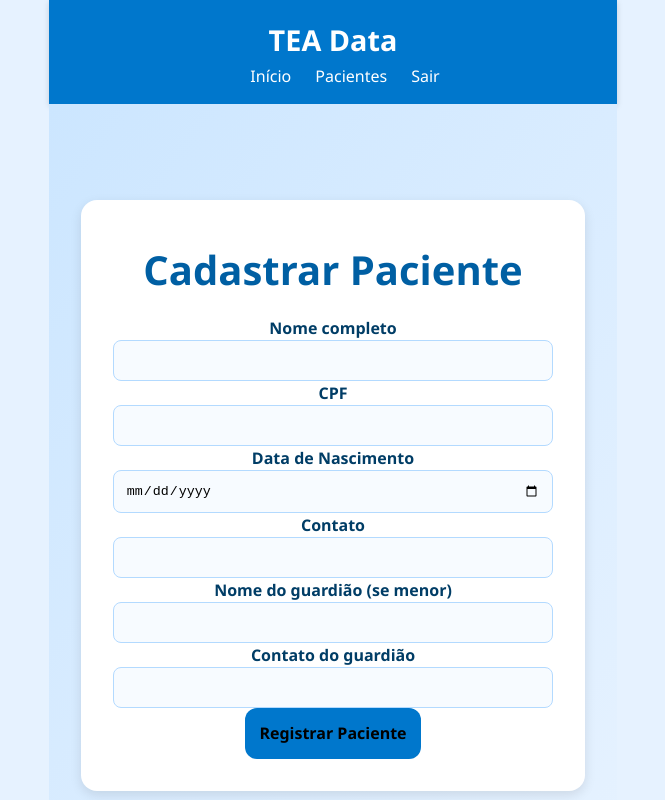
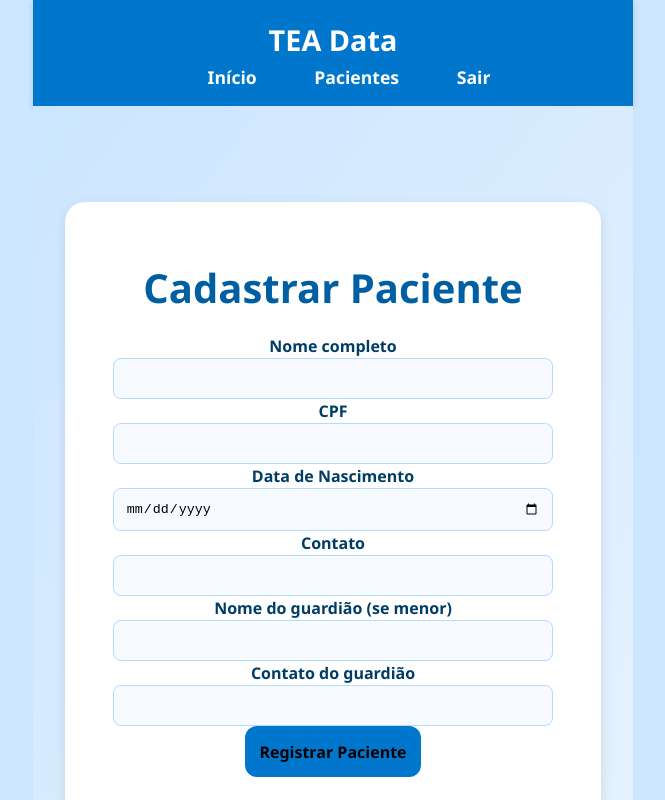
Before and after one commit to Heymity/ConsulTEA, a React (Vite) app in the folder Site/ConsulTEA-React/: page /register-patient in a window 1280 px wide. Shown: the whole page, without its empty margins (307-972 px from the left). Built offline with nearby package versions, Linux system fonts and the light colour scheme.

Commit message:
mexi um pouco na página de registro do paciênte pra melhorar o design, mas basicamente nada mudou

```diff
--- a/Site/ConsulTEA-React/src/pages/registerPatient/RegisterPatient.css
+++ b/Site/ConsulTEA-React/src/pages/registerPatient/RegisterPatient.css
@@ -1,4 +1,26 @@
 /* ===== Base ===== */
+
+body {
+  background-color: #e6f2ff; /* igual à home */
+}
+
+/* Header desktop spacing */
+header nav a {
+  font-size: 1.15rem;
+  margin-left: 2rem;
+  padding: 0.6rem 1rem;
+  font-weight: 600;
+}
+
+
+/* Header nav adjustments */
+header nav a {
+  font-size: 1.1rem;
+  margin-left: rem;
+  padding: 0.5rem 0.8rem;
+  font-weight: 600;
+}
+
 * {
   margin: 0;
   padding: 0;
@@ -7,16 +29,18 @@
 
 body {
   font-family: 'Segoe UI', Roboto, sans-serif;
-  background-color: #e6f2ff;
+  background-color: #cce6ff; /* azul suave uniforme */
   color: #1a1a1a;
 }
 
 /* ===== Form Container ===== */
 form {
   background-color: #ffffff;
-  padding: 2rem;
-  border-radius: 16px;
+  padding: 3rem;
+  border-radius: 20px;
   box-shadow: 0 4px 12px rgba(0, 0, 0, 0.1);
+  max-width: 600px;
+  margin: 0 auto;
 }
 
 h2 {
@@ -65,3 +89,12 @@ button[type="submit"]:hover {
 html, body {
   overflow-x: hidden;
 }
+
+/* ===== Main Background Gradient ===== */
+main {
+  background: linear-gradient(to bottom right, #cce6ff, #e6f2ff);
+  padding: 6rem 2rem;
+  display: flex;
+  justify-content: center;
+  align-items: flex-start;
+}
--- a/Site/ConsulTEA-React/src/pages/registerPatient/RegisterPatient.tsx
+++ b/Site/ConsulTEA-React/src/pages/registerPatient/RegisterPatient.tsx
@@ -1,3 +1,4 @@
+// RegisterPatient.tsx (refactored)
 import './RegisterPatient.css';
 import { useState } from 'react';
 
@@ -12,22 +13,22 @@ export default function RegisterPatient() {
   });
 
   const handleChange = (e: React.ChangeEvent<HTMLInputElement>) => {
-    setFormData({...formData, [e.target.name]: e.target.value});
+    setFormData({ ...formData, [e.target.name]: e.target.value });
   };
 
   const handleSubmit = (e: React.FormEvent) => {
     e.preventDefault();
     console.log(formData);
-    alert("Paciente registrado com sucesso! (mock)");
+    alert('Paciente registrado com sucesso! (mock)');
   };
 
   return (
-    <div className="min-h-screen flex flex-col font-sans bg-gray-50 text-gray-800">
+    <div className="min-h-screen flex flex-col font-sans text-gray-800 bg-blue-50">
       {/* Header */}
-      <header className="bg-blue-600 text-white p-4 shadow-md">
-        <div className="w-full flex justify-between items-center">
-          <h1 className="text-2xl font-bold">TEA Data</h1>
-          <nav className="space-x-4">
+      <header className="bg-blue-600 text-white p-6 shadow-md w-full">
+        <div className="w-full max-w-[1400px] mx-auto flex justify-between items-center">
+          <h1 className="text-3xl font-bold">TEA Data</h1>
+          <nav className="flex space-x-8 text-lg font-semibold">
             <a href="#" className="hover:underline">Início</a>
             <a href="#" className="hover:underline">Pacientes</a>
             <a href="#" className="hover:underline">Sair</a>
@@ -35,48 +36,55 @@ export default function RegisterPatient() {
         </div>
       </header>
 
-      <main className="flex-grow w-full px-4 py-12 flex justify-center items-start bg-gradient-to-br from-blue-100 to-blue-50">
-        <form onSubmit={handleSubmit} className="bg-white shadow-lg rounded-xl p-8 w-full max-w-lg">
-          <h2 className="text-3xl font-bold text-blue-700 mb-6 text-center">Cadastrar Paciente</h2>
+      {/* Form Section */}
+      <main className="flex-grow w-full flex justify-center py-16 px-4">
+        <form
+          onSubmit={handleSubmit}
+          className="bg-white shadow-lg rounded-xl p-10 w-full max-w-2xl"
+        >
+          <h2 className="text-4xl font-bold text-blue-700 mb-8 text-center">
+            Cadastrar Paciente
+          </h2>
 
-          <div className="space-y-4">
-            <div>
-              <label className="block font-semibold mb-1">Nome completo</label>
-              <input name="nome" value={formData.nome} onChange={handleChange} required className="form-input"/>
-            </div>
-
-            <div>
-              <label className="block font-semibold mb-1">CPF</label>
-              <input name="cpf" value={formData.cpf} onChange={handleChange} required className="form-input"/>
-            </div>
-
-            <div>
-              <label className="block font-semibold mb-1">Data de Nascimento</label>
-              <input type="date" name="nascimento" value={formData.nascimento} onChange={handleChange} required className="form-input"/>
-            </div>
-
-            <div>
-              <label className="block font-semibold mb-1">Contato</label>
-              <input name="contato" value={formData.contato} onChange={handleChange} required className="form-input"/>
-            </div>
-
-            <div>
-              <label className="block font-semibold mb-1">Nome do guardião (se menor)</label>
-              <input name="guardiao" value={formData.guardiao} onChange={handleChange} className="form-input"/>
-            </div>
-
-            <div>
-              <label className="block font-semibold mb-1">Contato do guardião</label>
-              <input name="contatoGuardiao" value={formData.contatoGuardiao} onChange={handleChange} className="form-input"/>
-            </div>
+          <div className="space-y-5">
+            {[
+              { label: 'Nome completo', name: 'nome' },
+              { label: 'CPF', name: 'cpf' },
+              {
+                label: 'Data de Nascimento',
+                name: 'nascimento',
+                type: 'date',
+              },
+              { label: 'Contato', name: 'contato' },
+              { label: 'Nome do guardião (se menor)', name: 'guardiao' },
+              { label: 'Contato do guardião', name: 'contatoGuardiao' },
+            ].map((field) => (
+              <div key={field.name}>
+                <label className="block font-semibold mb-1 text-blue-900">
+                  {field.label}
+                </label>
+                <input
+                  type={field.type || 'text'}
+                  name={field.name}
+                  value={(formData as any)[field.name]}
+                  onChange={handleChange}
+                  required={field.name !== 'guardiao' && field.name !== 'contatoGuardiao'}
+                  className="form-input"
+                />
+              </div>
+            ))}
           </div>
 
-          <button type="submit" className="mt-6 bg-blue-600 text-white w-full py-3 rounded-lg font-semibold hover:bg-blue-700 transition">
+          <button
+            type="submit"
+            className="mt-8 bg-blue-600 text-white w-full py-4 rounded-lg text-lg font-semibold hover:bg-blue-700 transition"
+          >
             Registrar Paciente
           </button>
         </form>
       </main>
 
+      {/* Footer */}
       <footer className="bg-gray-200 text-center py-4 text-sm text-gray-600">
         © 2025 Projeto TEA Data — Em desenvolvimento
       </footer>
```
